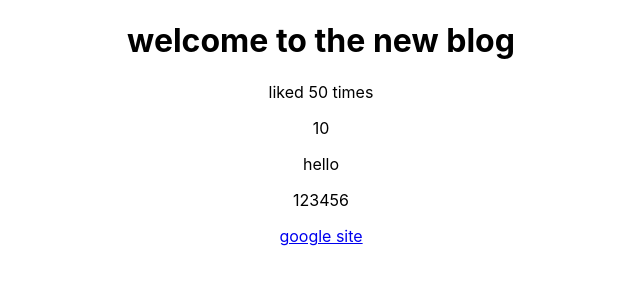
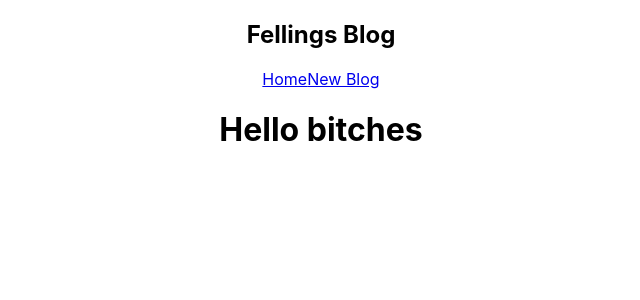
Before and after one commit to jonbleibdrey/feeling-blog, a React (Create React App) app: page / in a window 1280 px wide. Shown: the top 300 px of the page, without its empty margins (319-959 px from the left). Built offline with nearby package versions, Linux system fonts and the light colour scheme.

Commit message:
added navbar portion

```diff
--- a/src/App.js
+++ b/src/App.js
@@ -1,23 +1,13 @@
 import './App.css';
+import Navbar from './Navbar';
 
 function App() {
 
-  const title = "welcome to the new blog"
-  const like = 50
-  const link = "http://google.com"
-  //const person = {name: "yoshi", age:30}
-
   return (
     <div className='App'>
+      <Navbar/>
       <div className="content">
-        <h1>{title}</h1>
-        <p>
-          liked {like} times
-        </p>
-        <p>{10}</p>
-        <p>{"hello"}</p>
-        <p>{[1,2,3,4,5,6]}</p>
-        <a href={link}>google site</a>
+       <h1> Hello bitches</h1>
       </div>
     </div>
   );
--- /dev/null
+++ b/src/Navbar.js
@@ -0,0 +1,13 @@
+const Navbar  = () => {
+  return (
+    <nav className="navbar">
+      <h1>Fellings Blog</h1>
+      <div className="links">
+        <a href="/">Home</a>
+        <a href="/create">New Blog</a>
+      </div>
+    </nav>
+   );
+}
+
+export default Navbar;
```
